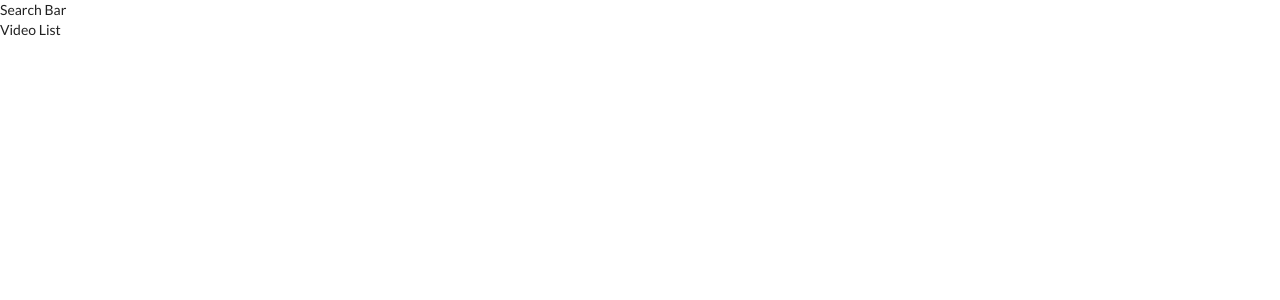
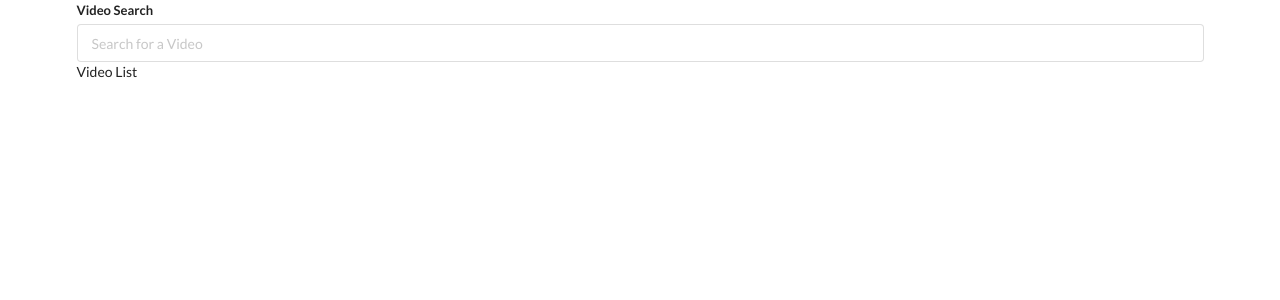
Before and after one commit to alex-andres/video-search, a React (Create React App) app: page / in a window 1280 px wide. Shown: the top 300 px of the page. Built offline with nearby package versions, Linux system fonts and the light colour scheme.

Commit message:
add input functionality for SaerchBar Component

```diff
--- a/src/components/App.js
+++ b/src/components/App.js
@@ -5,7 +5,7 @@
 class App extends React.Component {
   render() {
     return (
-      <div>
+      <div className="ui container">
         <SearchBar />
         <VideoList />
       </div>
--- a/src/components/SearchBar.js
+++ b/src/components/SearchBar.js
@@ -1,8 +1,27 @@
 import React from 'react';
 
 class SearchBar extends React.Component {
+  state = { term: '' };
+
+  onInputChange = event => {
+    this.setState({ term: event.target.value });
+  };
+
   render() {
-    return <div>Search Bar</div>;
+    return (
+      <form className="ui form">
+        <div className="field">
+          <label>Video Search</label>
+          <input
+            type="text"
+            name="search query"
+            placeholder="Search for a Video"
+            onChange={this.onInputChange}
+            value={this.state.term}
+          />
+        </div>
+      </form>
+    );
   }
 }
 
```
